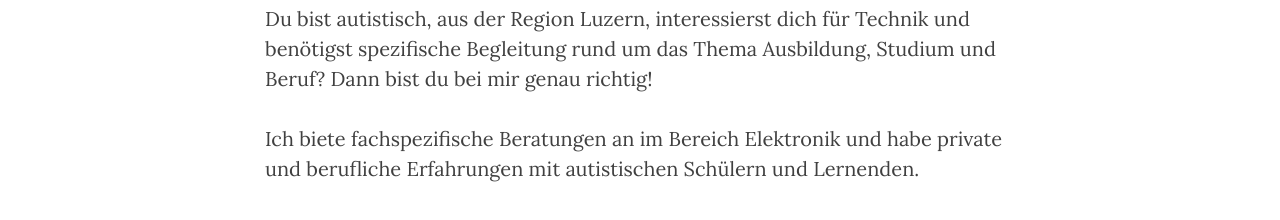
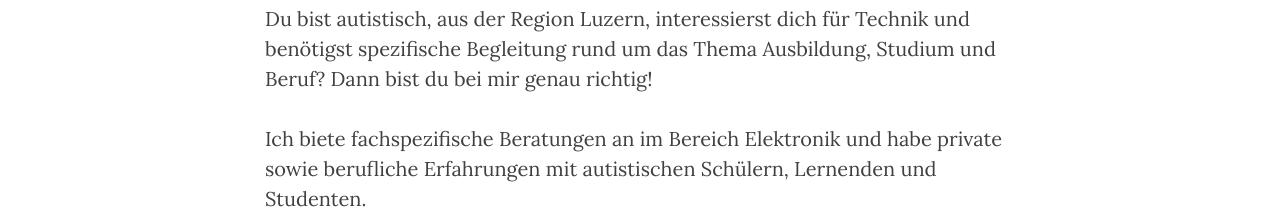
Before and after one commit to reverse-electron/reverse-electron.github.io, a plain HTML site: page index.html in a window 1280 px wide. Shown: the part 558-778 px from the top of the page. Drawn offline with nearby package versions, Linux system fonts and the light colour scheme.

Commit message:
phrasing

```diff
--- a/index.html
+++ b/index.html
@@ -98,7 +98,7 @@
                 <h1>Bist du ein Reverse Electron?</h1>
                 <p>Du bist autistisch, aus der Region Luzern, interessierst dich für Technik und benötigst spezifische Begleitung rund um das Thema Ausbildung, Studium und Beruf? Dann bist du bei mir genau richtig!</p>
 
-                <p>Ich biete fachspezifische Beratungen an im Bereich Elektronik und habe private und berufliche Erfahrungen mit autistischen Schülern und Lernenden.</p>
+                <p>Ich biete fachspezifische Beratungen an im Bereich Elektronik und habe private sowie berufliche Erfahrungen mit autistischen Schülern, Lernenden und Studenten.</p>
 
                 <p>Habe ich dein Interesse geweckt? Dann schaue doch bei den <a href="target_groups.html" target="_blank">Zielgruppen</a> vorbei und prüfe, ob ich ein passendes <a href="services_re.html" target="_blank">Angebot</a> für dich habe.</p>
 
```
